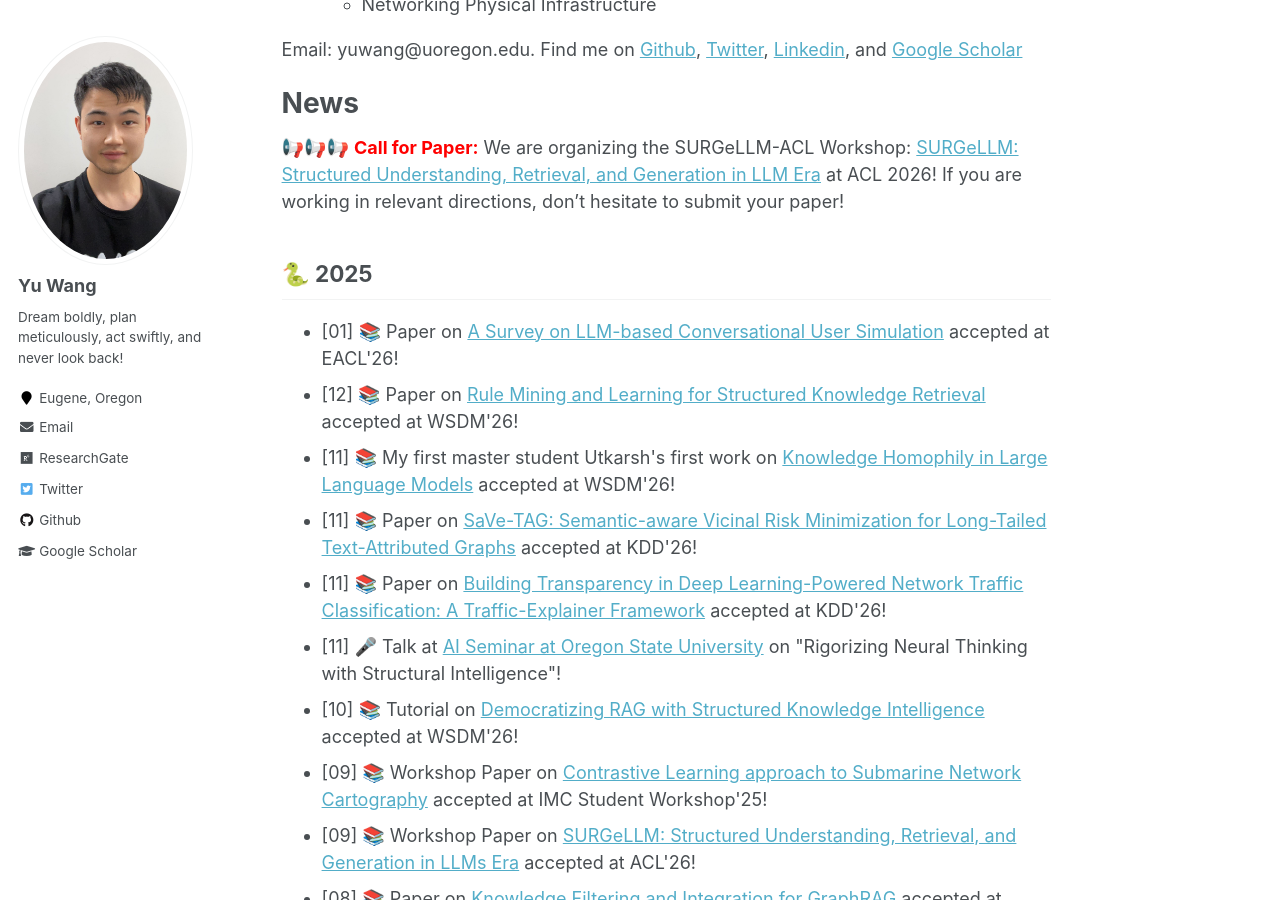
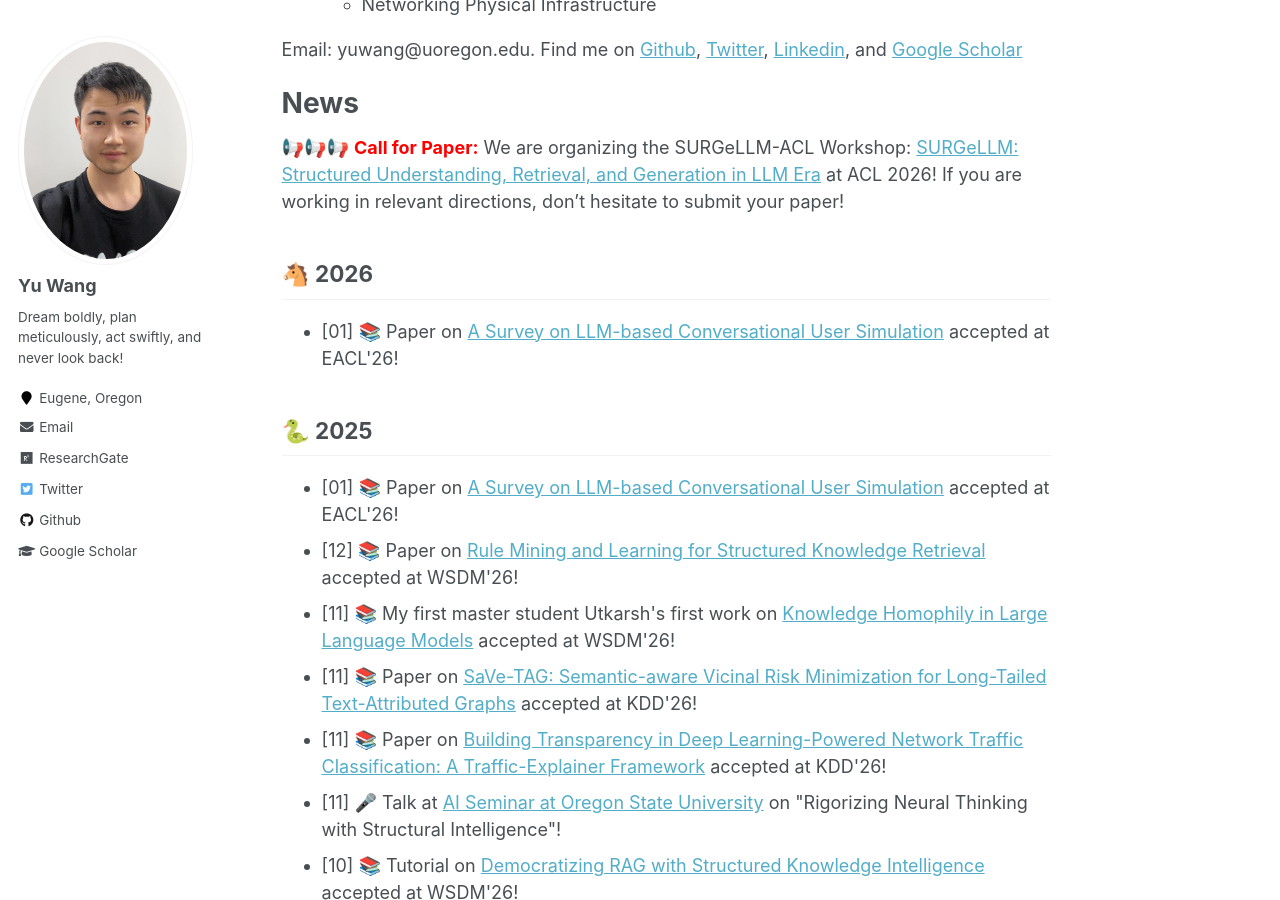
Before and after one commit to yuwang0103/yuwang0103.github.io, a Jekyll site: the page built from _pages/about.md, in a window 1280 px wide and 900 px high, scrolled down 1029 px. Built offline with Jekyll 4.4.1, drawn with Linux system fonts in a browser that asks for light colours.

Commit message:
Update about.md

```diff
--- a/_pages/about.md
+++ b/_pages/about.md
@@ -32,6 +32,12 @@ Email: yuwang@uoregon.edu. Find me on [Github](https://github.com/yuwvandy), [Tw
 News
 ======
 📢📢📢 <span style="color:red">**Call for Paper:**</span> We are organizing the SURGeLLM-ACL Workshop: <a href='https://surgellm.github.io/acl2026/'>SURGeLLM: Structured Understanding, Retrieval, and Generation in LLM Era</a> at ACL 2026! If you are working in relevant directions, don’t hesitate to submit your paper!
+
+🐴 2026
+-----
+<ul>
+<li>[01] 📚 Paper on  <a href=''>A Survey on LLM-based Conversational User Simulation</a> accepted at EACL'26!</li>
+</ul>
 
 🐍 2025
 -----
```
